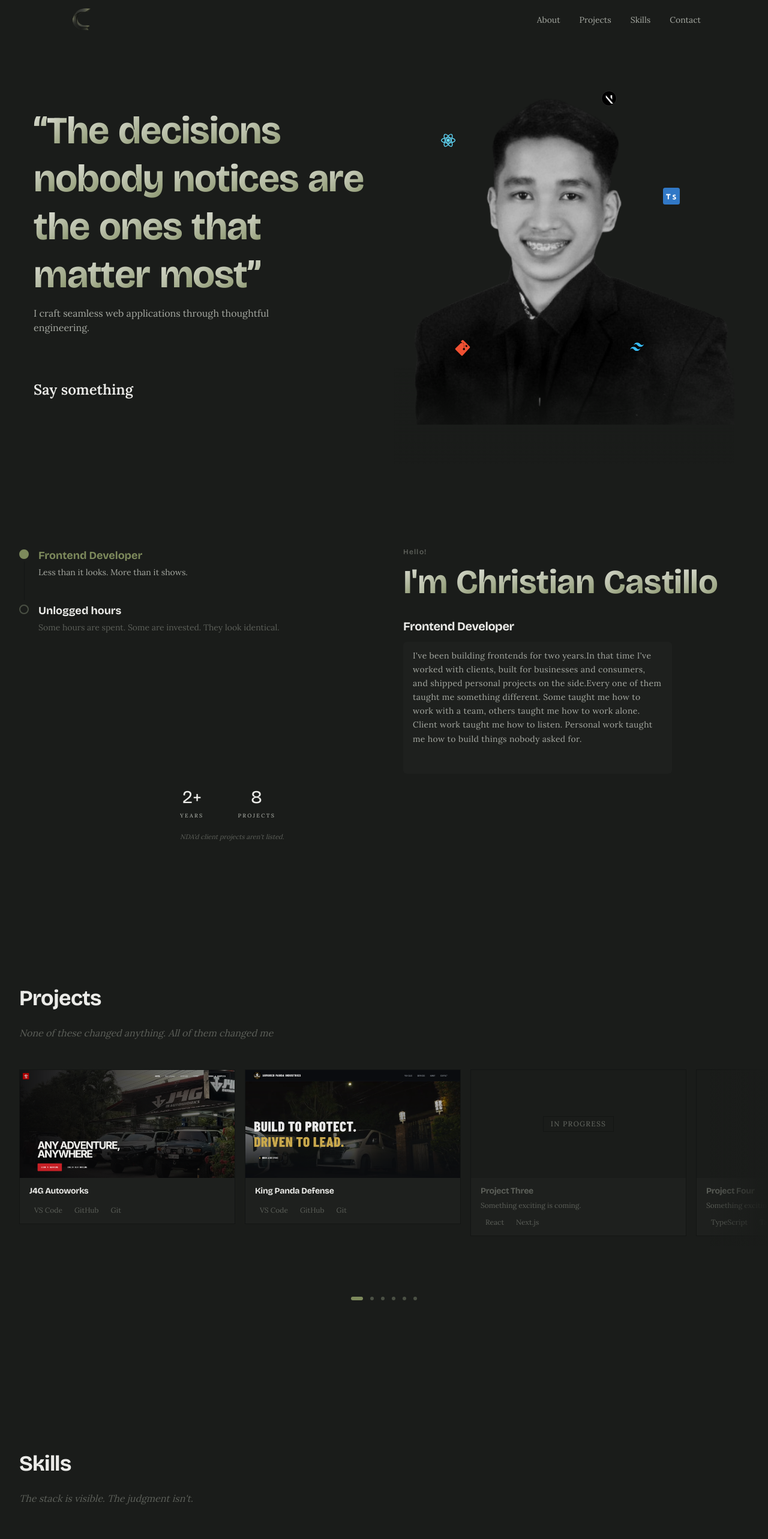
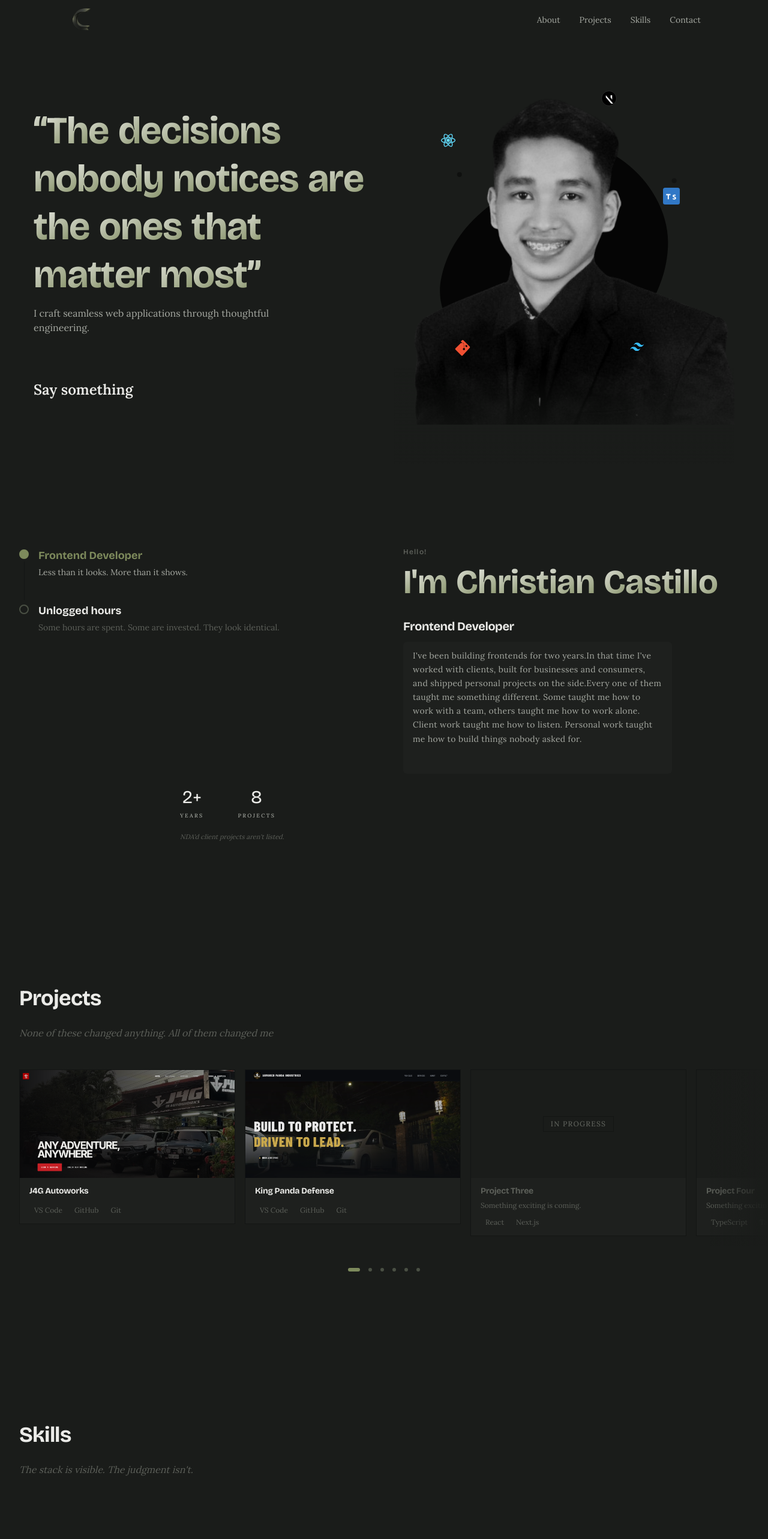
Before and after one commit to chriscstll/chriscstll, a Next.js app: page / in a window 1280 px wide. Shown: the top 2566 px of the page at 60% size. Built offline with nearby package versions, Linux system fonts and the light colour scheme.

Commit message:
pre-launch polish and layout stability

```diff
--- a/app/globals.css
+++ b/app/globals.css
@@ -47,6 +47,10 @@
     letter-spacing: -0.02em;
     line-height: 1.1;
     color: var(--color-foreground);
+  }
+  img {
+    -webkit-user-drag: none;
+    user-select: none;
   }
   :focus-visible {
     outline: 2px solid var(--color-accent);
--- a/components/sections/About.tsx
+++ b/components/sections/About.tsx
@@ -12,7 +12,7 @@ export default function About() {
     <section id="about" className="section-container">
       <div className="grid grid-cols-1 md:grid-cols-2 gap-8 md:gap-16 items-start">
         {/* LEFT SIDE */}
-        <StaggerList className="flex flex-col items-start" stagger={0.18} delay={0.1}>
+        <StaggerList className="flex flex-col items-start" stagger={0.25} delay={0.25}>
           {about.cards.map((card, i) => (
             <StaggerItem key={card.id} className="flex items-start gap-4">
               <div className="flex flex-col items-center">
@@ -79,7 +79,7 @@ export default function About() {
               as="span"
               text={about.heading}
               className="block text-xs tracking-widest text-foreground-subtle mb-2"
-              delay={0.3}
+              delay={0.35}
               stagger={0.05}
               splitBy="char"
               blur={6}
@@ -89,14 +89,14 @@ export default function About() {
               text={about.name}
               className="block font-bold leading-tight text-[clamp(1.75rem,4.5vw,3.5rem)]"
               charClassName="gradient-text"
-              delay={0.55}
+              delay={0.6}
               stagger={0.04}
               splitBy="char"
               blur={10}
               y={-14}
             />
           </h2>
-          <BlurIn delay={1.1} blur={12} y={16}>
+          <BlurIn delay={1.2} blur={12} y={16}>
             <h3 className="font-heading font-bold text-lg md:text-xl mb-3" style={{ color: "var(--color-foreground)" }}>
               {about.cards[activeCard].content.title}
             </h3>
--- a/components/sections/Footer.tsx
+++ b/components/sections/Footer.tsx
@@ -51,7 +51,7 @@ export default function Footer() {
 
   return (
     <footer className="" style={{ backgroundColor: "var(--color-background-secondary)" }}>
-      <BlurIn blur={6} y={12} className="mx-auto max-w-7xl px-4 py-10 sm:px-6 sm:py-12 lg:px-8">
+      <BlurIn delay={0.5} blur={6} y={12} className="mx-auto max-w-7xl px-4 py-10 sm:px-6 sm:py-12 lg:px-8">
         {/* ===============================================
             LAYOUT — everything stacked, all centered
         ================================================ */}
--- a/components/sections/Hero.tsx
+++ b/components/sections/Hero.tsx
@@ -90,7 +90,7 @@ const iconVariant = (i: number): Variants => ({
   initial: {
     opacity: 0,
     scale: 0.3,
-    x: (i % 2 === 0 ? 1 : -1) * (40 + i * 15), // fly in from alternating sides
+    x: (i % 2 === 0 ? 1 : -1) * (40 + i * 15),
     y: i * 25 - 40,
     rotate: (i % 2 === 0 ? 1 : -1) * 90,
   },
@@ -101,7 +101,7 @@ const iconVariant = (i: number): Variants => ({
     y: 0,
     rotate: 0,
     transition: {
-      delay: 0.5 + i * 0.1,
+      delay: 1.9 + i * 0.1,
       type: "spring",
       stiffness: 120,
       damping: 14,
@@ -152,29 +152,47 @@ export default function Hero() {
         </div>
 
         {/* HERO IMG */}
-        <BlurIn
-          trigger="view"
-          delay={0.2}
-          duration={0.9}
-          blur={16}
-          y={24}
-          className="relative flex items-center justify-center"
-        >
+        <div className="relative flex items-center justify-center">
           <div className="relative w-full h-112.5 sm:h-137.5 md:h-175">
-            {/* SVG BLOB */}
-            <div className="absolute inset-0 flex items-center justify-center pointer-events-none" aria-hidden="true">
-              <svg viewBox="0 0 500 500" className="w-[85%] h-[85%] sm:w-[80%] sm:h-[80%]"></svg>
-            </div>
+            {/* BLOB */}
+            <BlurIn
+              trigger="view"
+              delay={0.4}
+              duration={0.9}
+              blur={14}
+              y={20}
+              className="absolute inset-0 flex items-center justify-center pointer-events-none"
+            >
+              <svg viewBox="0 0 500 500" className="w-[90%] h-[90%]" aria-hidden="true">
+                <path
+                  fill="var(--color-background-secondary)"
+                  fillOpacity="0.8"
+                  d="M220,80 C260,60 310,70 350,100 C390,130 420,180 420,230 C420,280 400,320 380,350 C360,380 330,420 280,440 C230,460 170,450 120,420 C70,390 40,340 50,290 C60,240 90,200 130,170 C170,140 190,100 220,80 Z"
+                />
+                <circle cx="80" cy="120" r="4" fill="var(--color-background-secondary)" fillOpacity="0.4" />
+                <circle cx="440" cy="380" r="3" fill="var(--color-background-secondary)" fillOpacity="0.4" />
+                <circle cx="60" cy="400" r="5" fill="var(--color-background-secondary)" fillOpacity="0.3" />
+                <circle cx="430" cy="130" r="4" fill="var(--color-background-secondary)" fillOpacity="0.3" />
+              </svg>
+            </BlurIn>
 
-            {/* IMAGE */}
-            <div className="relative w-full h-full overflow-hidden">
+            {/* IMG*/}
+            <BlurIn
+              trigger="view"
+              delay={1.2}
+              duration={1.0}
+              blur={16}
+              y={12}
+              className="absolute inset-0 overflow-hidden"
+            >
               <Image
                 src="/profile-photo.png"
                 alt="Christian M. Castillo"
                 fill
                 sizes="(max-width: 768px) 100vw, 50vw"
-                className="object-contain object-center"
+                className="object-contain object-center select-none pointer-events-none"
                 style={{ filter: "grayscale(100%) contrast(1.1) brightness(0.85)" }}
+                draggable={false}
                 priority
               />
               <div
@@ -182,13 +200,13 @@ export default function Hero() {
                 aria-hidden="true"
                 style={{ background: "linear-gradient(to top, var(--color-background), transparent)" }}
               />
-            </div>
+            </BlurIn>
 
-            {/* TECH ICONS*/}
+            {/* TECH ICONS */}
             {techIcons.map((icon, i) => (
               <motion.div
                 key={icon.name}
-                className={`absolute flex items-center justify-center w-10 h-10 z-10 ${icon.position}`}
+                className={`absolute flex items-center justify-center w-10 h-10 z-20 ${icon.position}`}
                 variants={iconVariant(i)}
                 initial="initial"
                 whileInView="animate"
@@ -199,7 +217,7 @@ export default function Hero() {
               </motion.div>
             ))}
           </div>
-        </BlurIn>
+        </div>
       </div>
     </section>
   );
--- a/components/sections/Projects.tsx
+++ b/components/sections/Projects.tsx
@@ -186,7 +186,7 @@ export default function Projects() {
           y={-10}
         />
 
-        <BlurIn delay={0.65} blur={8} y={10} className="mt-6 max-w-xl">
+        <BlurIn delay={0.75} blur={8} y={10} className="mt-6 max-w-xl">
           <p
             className="text-sm italic leading-relaxed sm:text-base"
             style={{ color: "var(--color-foreground-subtle)" }}
@@ -215,7 +215,7 @@ export default function Projects() {
           style={{
             display: "flex",
             flexDirection: "row",
-            overflowX: "scroll", // ← fixed from hidden
+            overflowX: "scroll",
             overflowY: "hidden",
             paddingBottom: "1rem",
             scrollSnapType: "none",
@@ -231,8 +231,8 @@ export default function Projects() {
           <StaggerList
             className="flex flex-nowrap gap-4 px-4 sm:px-6 lg:px-8"
             style={{ width: "max-content" }}
-            delay={0.85}
-            stagger={0.08}
+            stagger={0.12}
+            delay={1.0}
           >
             {projects.map((project) => (
               <StaggerItem key={project.title} data-project-card>
@@ -245,9 +245,12 @@ export default function Projects() {
       </div>
 
       {/* DOTS */}
-      <BlurIn delay={1.2} blur={8} y={8} className="mt-6 flex items-center justify-center gap-4 px-4 sm:gap-6">
-        <div className="mt-6 flex items-center justify-center gap-4 px-4 sm:gap-6">
-          <div className="mt-6 flex items-center justify-center gap-1 px-4">
+      <BlurIn
+        delay={1.6}
+        blur={8}
+        y={8}
+        className="mt-6 flex items-center justify-center gap-0.5 px-4 sm:gap-1 md:gap-1.5"
+      >
         {projects.map((project, i) => {
           const isActive = i === activeIndex;
 
@@ -258,7 +261,7 @@ export default function Projects() {
               onClick={() => goTo(i)}
               aria-label={`Go to ${project.title}`}
               aria-current={isActive}
-                  className="flex h-8 items-center justify-center px-1"
+              className="flex h-8 items-center justify-center px-0.5 sm:px-1"
             >
               <span
                 className="block rounded-full transition-all duration-400 ease-[cubic-bezier(0.16,1,0.3,1)]"
@@ -271,8 +274,6 @@ export default function Projects() {
             </button>
           );
         })}
-          </div>
-        </div>
       </BlurIn>
 
       {/* MODAL */}
--- a/components/sections/Skills.tsx
+++ b/components/sections/Skills.tsx
@@ -195,7 +195,7 @@ export default function Skills() {
           blur={8}
           y={-10}
         />
-        <BlurIn delay={0.65} blur={8} y={10} className="mt-6 max-w-xl">
+        <BlurIn delay={0.75} blur={8} y={10} className="mt-6 max-w-xl">
           <p
             className="text-sm italic leading-relaxed sm:text-base"
             style={{ color: "var(--color-foreground-subtle)" }}
@@ -269,7 +269,7 @@ export default function Skills() {
           </BlurIn>
         ) : (
           // RADIAL ON DESKTOP
-          <BlurIn blur={10} y={16} className="w-full flex justify-center">
+          <BlurIn delay={1.1} blur={10} y={16} className="w-full flex justify-center">
             <div ref={setContainerEl} className="relative w-full max-w-275 h-110 sm:h-135 md:h-155 lg:h-170">
               {size.w > 0 && size.h > 0 && (
                 <>
```
Also changed, not shown: components/sections/Contact.tsx (+7 -20 lines), components/ui/motion-primitives.tsx (+17 -15 lines). Lines whose indentation alone changed are shown as unchanged.
